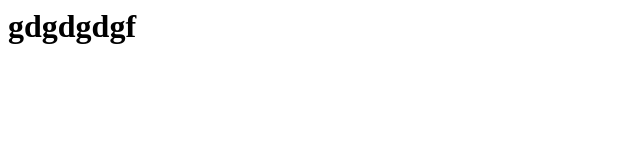
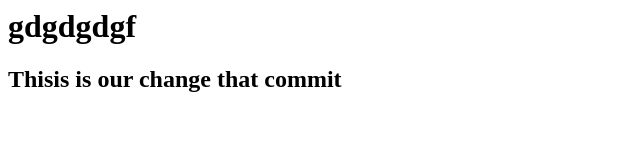
Before and after one commit to Svetlana-Zagorodnyaya/geekhub-git-lesson, a plain HTML site: page index.html in a window 1280 px wide. Shown: the whole page, without its empty margins (0-640 px from the left). Drawn offline with Linux system fonts and the light colour scheme.

Commit message:
Add h2 tag with some text

```diff
--- a/index.html
+++ b/index.html
@@ -4,5 +4,6 @@
 </head>
 <body>
 <h1>gdgdgdgf</h1>
+<h2>Thisis is our change that commit</h2>
 </body>
 </html>
```
